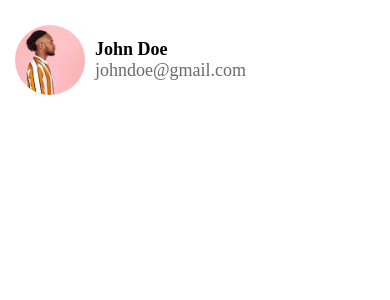
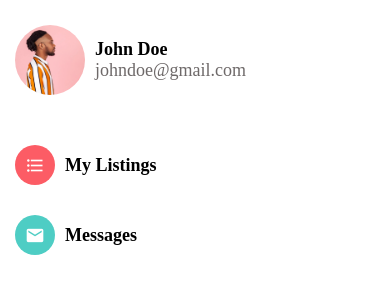
Before and after one commit to zahid2022skipq/ecommerceapp, a React Native app: screen / in a window 390 px wide. Shown: the top 300 px of the page. Built offline with nearby package versions, Linux system fonts and the light colour scheme.

Commit message:
finishing our Account Scrren

```diff
--- a/app/components/ListItem.js
+++ b/app/components/ListItem.js
@@ -17,14 +17,12 @@ function ListItem({
   onPress,
   IconComponent,
   renderRightActions,
-  ImageComponent,
 }) {
   return (
     <Swipeable renderRightActions={renderRightActions}>
       <TouchableHighlight underlayColor={colors.light} onPress={onPress}>
         <View style={styles.container}>
           {IconComponent}
-          {ImageComponent}
           {image && <Image style={styles.image} source={image} />}
           <View style={styles.detailsContainer}>
             <AppText style={styles.title}>{title}</AppText>
--- a/app/screens/AccountScreen.js
+++ b/app/screens/AccountScreen.js
@@ -1,5 +1,6 @@
 import React from "react";
 import { FlatList, StyleSheet, View } from "react-native";
+import Icon from "../components/Icon";
 import ListItem from "../components/ListItem";
 import Screen from "../components/Screen";
 import { colors } from "../config/colors";
@@ -32,7 +33,21 @@ function AccountScreen(props) {
         />
       </View>
       <View style={styles.container}>
-        <FlatList />
+        <FlatList
+          data={menuItems}
+          keyExtractor={(menuItem) => menuItem.title}
+          renderItem={({ item }) => (
+            <ListItem
+              title={item.title}
+              IconComponent={
+                <Icon
+                  name={item.icon.name}
+                  backgroundColor={item.icon.backgroundColor}
+                />
+              }
+            />
+          )}
+        />
       </View>
     </Screen>
   );
```
